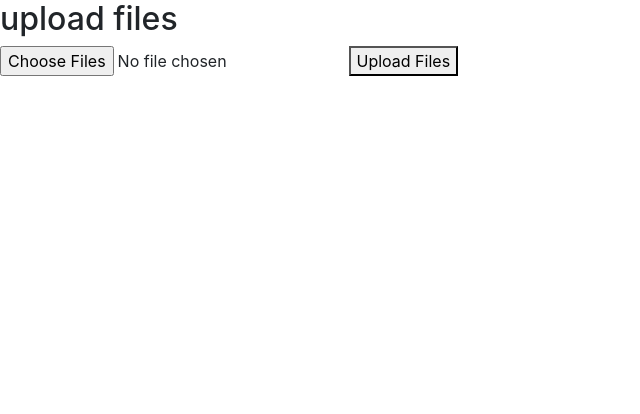
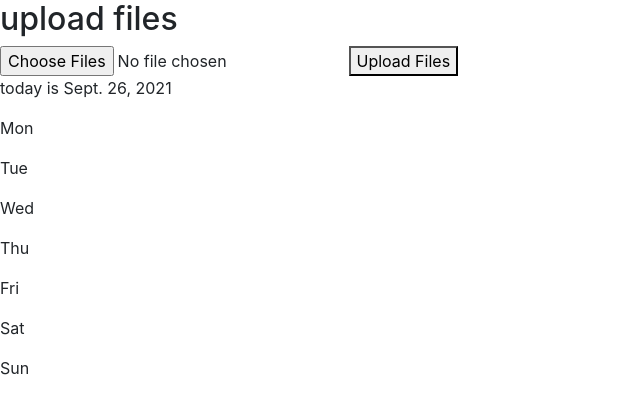
Before and after one commit to tanmaymodi/document-classifier, a Django app: page / in a window 1280 px wide. Shown: the top 414 px of the page, without its empty margins (0-640 px from the left). Run offline with Django 3.2, Linux system fonts and the light colour scheme; some libraries are stand-ins or nearby versions.

Commit message:
file upload

```diff
--- a/doc_classify/dc/views.py
+++ b/doc_classify/dc/views.py
@@ -1,15 +1,22 @@
 from django.shortcuts import render, HttpResponse
 from django.core.files.storage import FileSystemStorage
+import datetime
 # Create your views here.
 def index(request):
 
+
+    #uploading files code
     if request.method  == 'POST':
       for x, uploadedFile in enumerate(request.FILES.getlist("document")):
         print(uploadedFile.name)
         print(uploadedFile.size)
         fs = FileSystemStorage()
         fs.save(uploadedFile.name, uploadedFile)
-    return render(request, 'index.html')
+
+    daysOfWeek = ['Mon', 'Tue', 'Wed', 'Thu', 'Fri', 'Sat', 'Sun']
+    today = datetime.datetime.now().date()
+    context = {'allow':True,'Age':32,'Name':"","today":today,"dow":daysOfWeek}
+    return render(request, 'index.html', context)
     # return HttpResponse("this is homepage")
 
 def about(request):
--- a/doc_classify/templates/index.html
+++ b/doc_classify/templates/index.html
@@ -23,7 +23,24 @@
     </form>
      {% endblock %}
 
+
+      {% if allow %}
+      <p>today is {{today}}</p>
+      {% endif %}
+
+
+    {% for day in dow %}
+    <p>
+      {{day}}
+
+    </p>
+
+    {% endfor %}
+
     <!-- Optional JavaScript -->
+    <script>
+
+    </script>
     <!-- jQuery first, then Popper.js, then Bootstrap JS -->
     <script src="https://code.jquery.com/jquery-3.2.1.slim.min.js" integrity="sha384-KJ3o2DKtIkvYIK3UENzmM7KCkRr/rE9/Qpg6aAZGJwFDMVNA/GpGFF93hXpG5KkN" crossorigin="anonymous"></script>
     <script src="https://cdnjs.cloudflare.com/ajax/libs/popper.js/1.12.9/umd/popper.min.js" integrity="sha384-ApNbgh9B+Y1QKtv3Rn7W3mgPxhU9K/ScQsAP7hUibX39j7fakFPskvXusvfa0b4Q" crossorigin="anonymous"></script>
```
